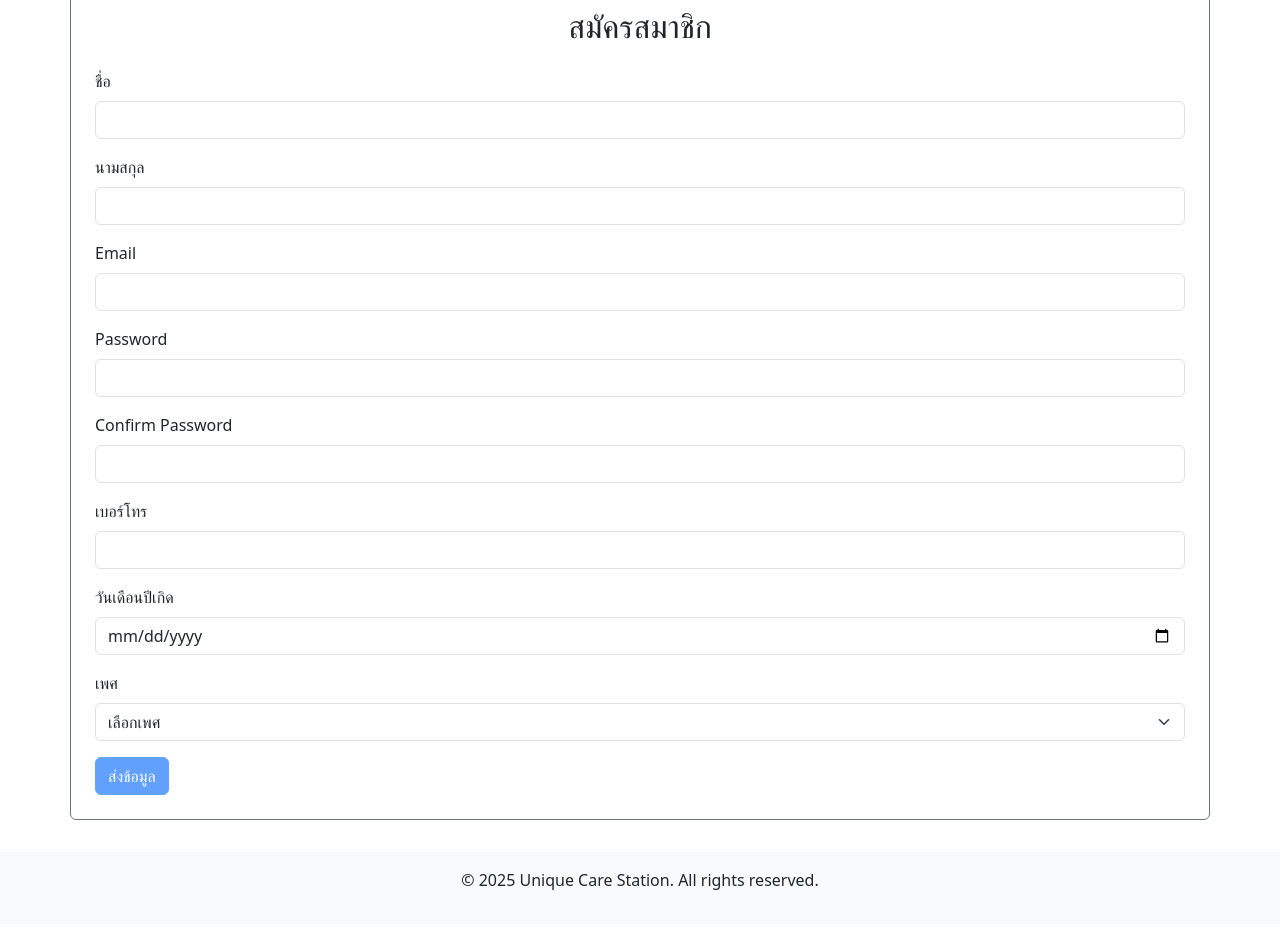
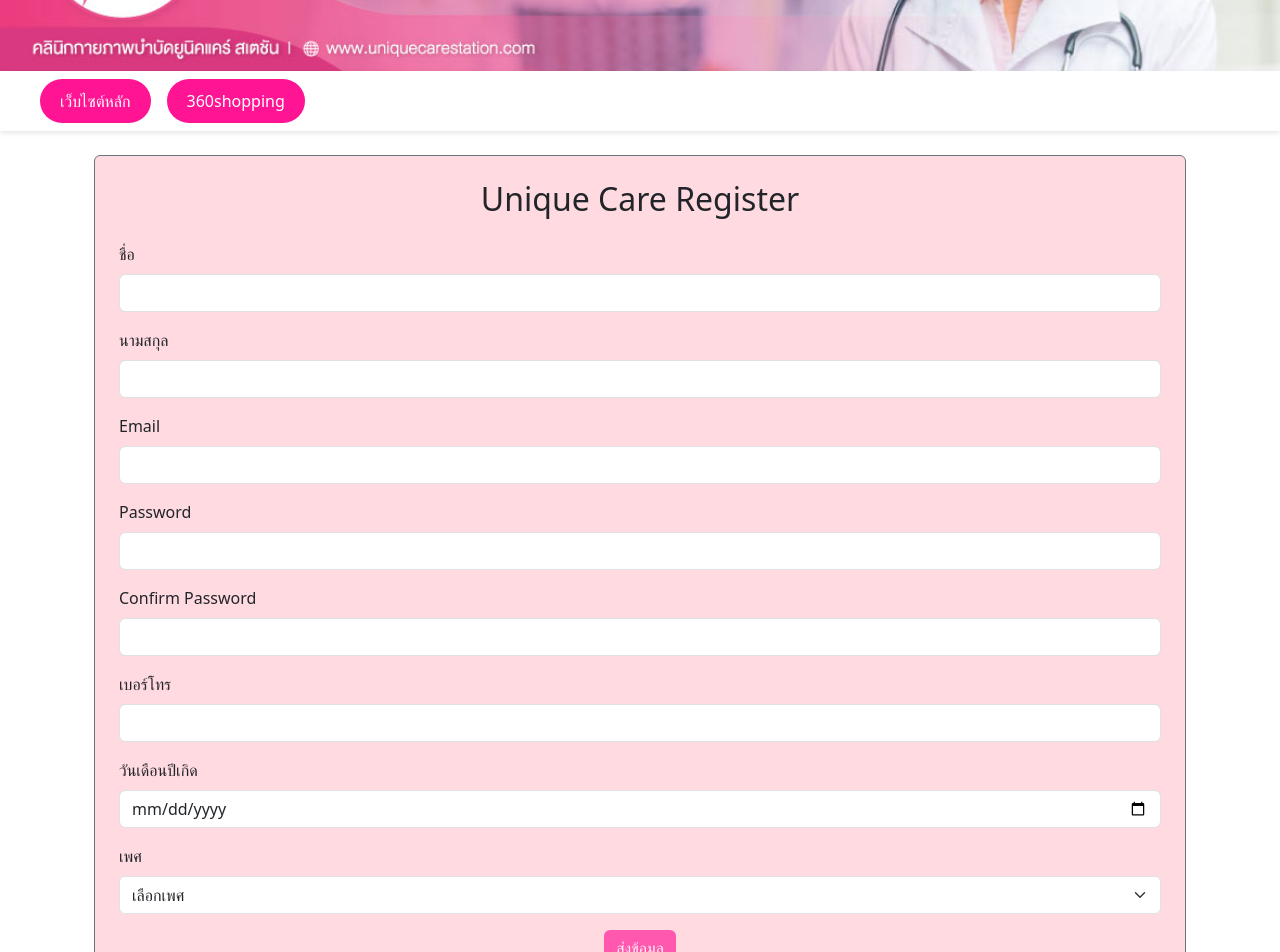
Before and after one commit to kkongyuu/uniquecare-register, a React (Create React App) app: page / in a window 1280 px wide. Shown: the part 320-1272 px from the top of the page. Before the commit the page ends 1244 px from the top, so only its background shows below. Built offline with nearby package versions, Linux system fonts and the light colour scheme.

Commit message:
commit webpage register

```diff
--- a/src/components/fristpage.js
+++ b/src/components/fristpage.js
@@ -2,7 +2,7 @@ import React, { useState, useEffect } from "react";
 import "bootstrap/dist/css/bootstrap.min.css";
 import FormPage from "./frompage"; // ตรวจสอบว่าชื่อไฟล์ถูกต้อง
 import CompletePage from "./complete"; // ตรวจสอบว่าชื่อไฟล์ถูกต้อง
-import banner_pc from "../img/Banner_PC.png";
+import banner_pc from "../img/Banner_PC.jpg";
 import banner_mb from "../img/Banner_MB.png";
 
 const Dashboard = () => {
@@ -21,7 +21,7 @@ const Dashboard = () => {
     <div className="d-flex flex-column min-vh-100">
       {/* Pink Banner */}
       <img
-        src={isMobile ? banner_mb : banner_pc}
+        src={isMobile ? banner_pc : banner_pc}
         alt="Logo"
         className="img-fluid"
         style={{
@@ -29,6 +29,60 @@ const Dashboard = () => {
           maxHeight: "100%",
         }}
       />
+      {/* Navigation */}
+      <nav
+        className="navbar navbar-expand-lg"
+        style={{
+          // backgroundColor: "#FF779F",
+          padding: "0.5rem 2rem", // Make padding uniform
+          boxShadow: "0 2px 5px rgba(0, 0, 0, 0.1)", // Add subtle shadow
+        }}
+      >
+        <div>
+          <div className="d-flex justify-content-between w-100 align-items-center">
+            <button
+              className="btn btn-pink mx-2"
+              style={{
+                backgroundColor: "#FF1493", // สีชมพูเข้ม (DeepPink)
+                color: "white", // เปลี่ยนตัวอักษรเป็นสีขาว
+                border: "none", // เอาขอบออก
+                padding: "10px 20px",
+                borderRadius: "30px",
+                transition: "background-color 0.3s ease",
+              }}
+              onClick={() =>
+                window.open("https://uniquecarestation.com/", "_blank")
+              }
+               onMouseEnter={(e) => (e.target.style.transform = "scale(1.05)")} // Scale effect on hover
+              onMouseLeave={(e) => (e.target.style.transform = "scale(1)")} // Reset scale on hover out
+            >
+              เว็บไซต์หลัก
+            </button>
+            <button
+              className="btn btn-pink mx-2"
+              style={{
+                backgroundColor: "#FF1493", // สีชมพูเข้ม (DeepPink)
+                color: "white", // เปลี่ยนตัวอักษรเป็นสีขาว
+                border: "none", // เอาขอบออก
+                padding: "10px 20px",
+                borderRadius: "30px",
+                transition: "background-color 0.3s ease, transform 0.2s ease", // Added transform for a little scaling effect
+              }}
+              onClick={() =>
+                window.open(
+                  "https://360healthyshop.com/?srsltid=AfmBOoqP76flB_I6m5cpUUrya-RdzjXVlfwRgI2nQrh_UncJoCUAA2GB",
+                  "_blank"
+                )
+              }
+              onMouseEnter={(e) => (e.target.style.transform = "scale(1.05)")} // Scale effect on hover
+              onMouseLeave={(e) => (e.target.style.transform = "scale(1)")} // Reset scale on hover out
+            >
+              360shopping
+            </button>
+          </div>
+        </div>
+      </nav>
+      {/* https://360healthyshop.com/?srsltid=AfmBOoqP76flB_I6m5cpUUrya-RdzjXVlfwRgI2nQrh_UncJoCUAA2GB */}
 
       {/* Main Content */}
       <div className="flex-grow-1">
@@ -39,8 +93,13 @@ const Dashboard = () => {
         )}
       </div>
 
-      {/* Footer */}
-      <footer className="bg-light p-3 text-center mt-4">
+      <footer
+        className="p-3 text-center "
+        style={{
+          backgroundColor: "#FF779F", // สีชมพูเข้ม (DeepPink)
+          color: "white", // ตัวอักษรสีขาว
+        }}
+      >
         <p>&copy; 2025 Unique Care Station. All rights reserved.</p>
       </footer>
     </div>
--- a/src/components/frompage.js
+++ b/src/components/frompage.js
@@ -51,7 +51,10 @@ const FormPage = ({ onSubmitSuccess }) => {
         }
 
         if (name === "password" || name === "confirmPassword") {
-          if (newData.password !== newData.confirmPassword) {
+          if (
+            newData.password !== newData.confirmPassword &&
+            newData.confirmPassword !== ""
+          ) {
             newErrors.confirmPassword = "รหัสผ่านไม่ตรงกัน";
           } else {
             newErrors.confirmPassword = "";
@@ -152,9 +155,12 @@ const FormPage = ({ onSubmitSuccess }) => {
   };
 
   return (
-    <div className="p-2">
-      <div className="container mt-5 p-4 border border-secondary rounded">
-        <h2 className="mb-4 text-center">สมัครสมาชิก</h2>
+    <div className="container p-4">
+      <div
+        className=" p-4 border border-secondary rounded "
+        style={{ backgroundColor: "#FFDAE1" }}
+      >
+        <h2 className="mb-4 text-center">Unique Care Register</h2>
         <form onSubmit={handleSubmit}>
           <div className="mb-3">
             <label className="form-label">ชื่อ</label>
@@ -257,13 +263,20 @@ const FormPage = ({ onSubmitSuccess }) => {
               <option value="other">อื่น ๆ</option>
             </select>
           </div>
+          <div className="d-flex justify-content-center">
             <button
               type="submit"
-            className="btn btn-primary"
+              className="btn"
+              style={{
+                backgroundColor: "#FF1493", // สีชมพูเข้ม (DeepPink)
+                color: "white", // เปลี่ยนตัวอักษรเป็นสีขาว
+                border: "none", // เอาขอบออก
+              }}
               disabled={!isFormValid}
             >
               ส่งข้อมูล
             </button>
+          </div>
         </form>
       </div>
     </div>
```
Also changed, not shown: src/img/Banner_PC.jpg (added), src/img/Banner_PC1.png (renamed from src/img/Banner_PC.png). Lines whose indentation alone changed are shown as unchanged.
